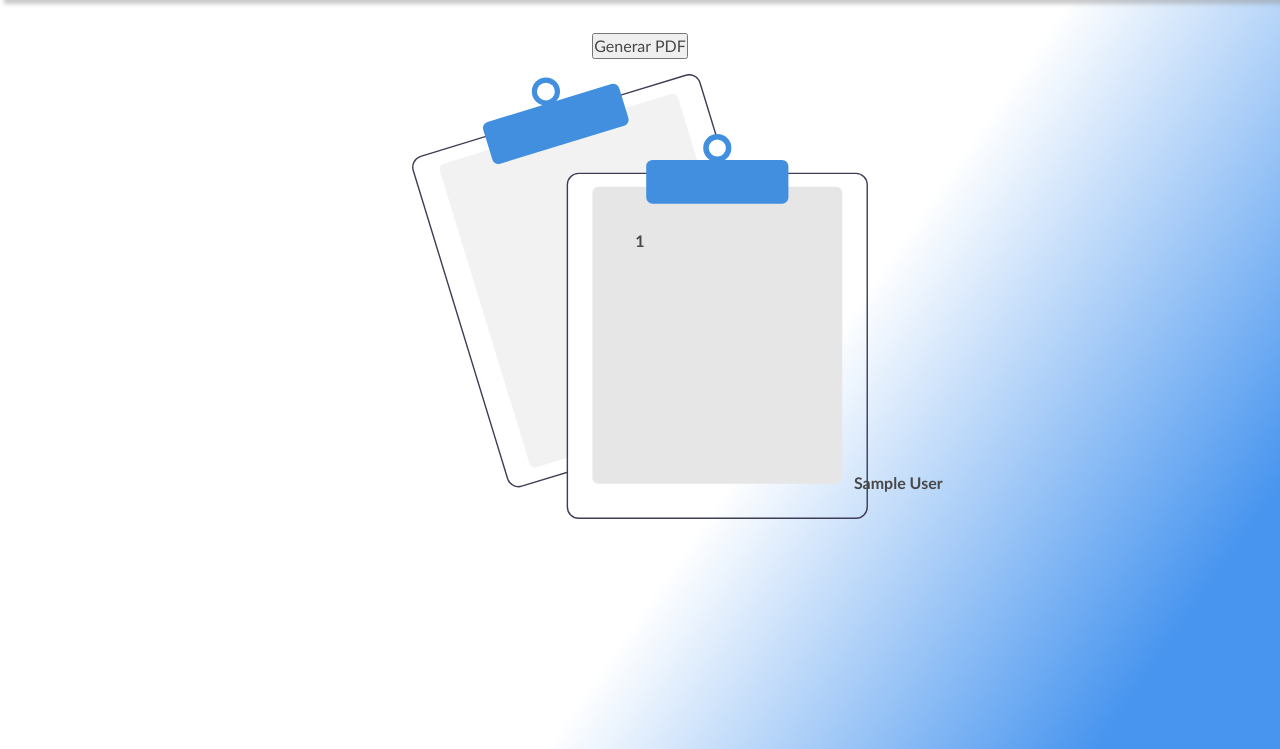
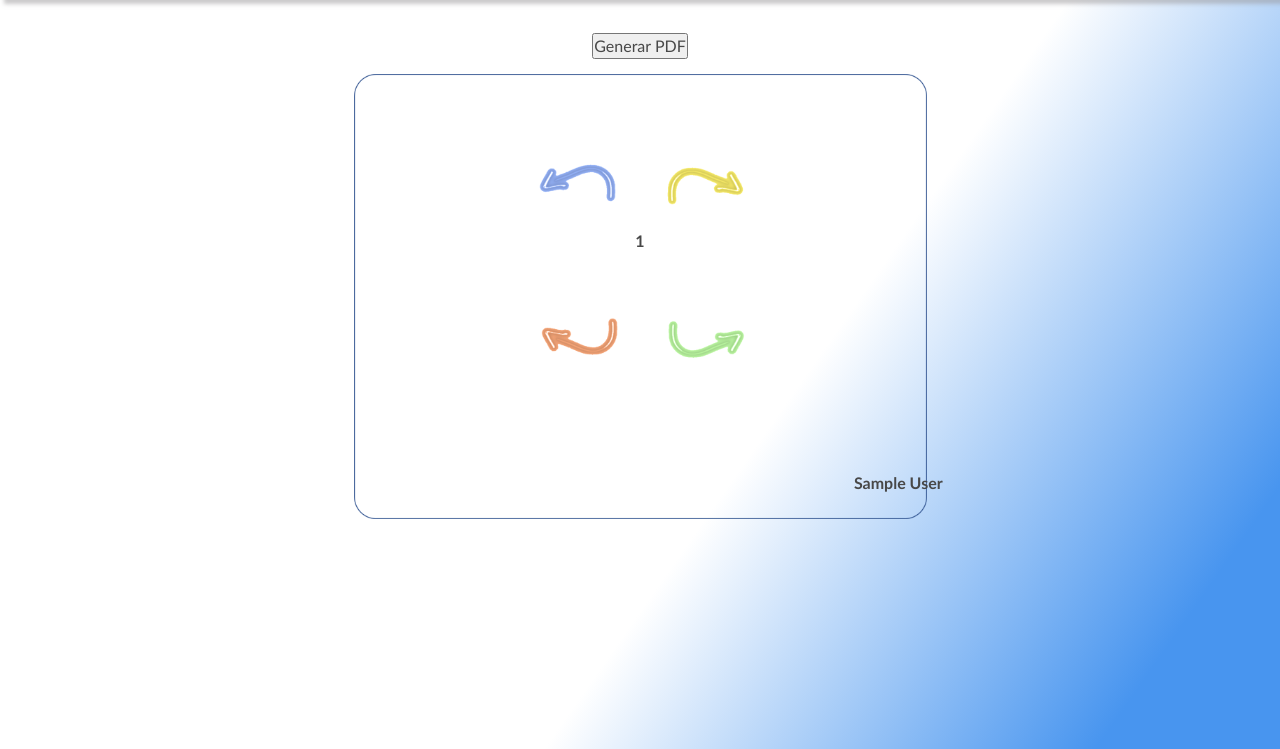
Before and after one commit to david7ello/Refconap, a PHP site: page /respuestasEjercicio2.php in a window 1280 px wide. Shown: the part 51-800 px from the top of the page. Run offline with PHP 8.4, Linux system fonts and the light colour scheme; the visitor is signed in with stand-in values (Sample User, id 1); some libraries are stand-ins or nearby versions.

Commit message:
02_Entrega

```diff
--- a/css/mapaMental.css
+++ b/css/mapaMental.css
@@ -8,7 +8,7 @@
     background-position: center;
     background-size: contain;
     background-repeat: no-repeat;
-    background-image: url("../images/Tareas.svg");
+    background-image: url("../images/flechas.png");
     display: grid;
     grid-template-columns: repeat(3, 1fr);
     gap: 5px;
```
Also changed, not shown: images/flechas.png (added), uploads/121351-05 Bobba Fett Deluxe.jpg (added), uploads/189213-03 Bobba Fett Deluxe.jpg (added), uploads/30929-04 Jet Trooper MMS561.jpg (added), uploads/319845-03 Bobba Fett Deluxe.jpg (added), uploads/408377-05 Bobba Fett Deluxe.jpg (added), uploads/453077-05 Bobba Fett Deluxe.jpg (added), uploads/486899-04 Jet Trooper MMS561.jpg (added), uploads/487011-04 Jet Trooper MMS561.jpg (added), uploads/520955-01 Mark 43.jpg (added), uploads/675872-04 Jet Trooper MMS561.jpg (added), uploads/686900-01 Mark 43.jpg (added), uploads/748137-03 Bobba Fett Deluxe.jpg (added), uploads/830329-03 Bobba Fett Deluxe.jpg (added), 3 more files, 1 other file.
